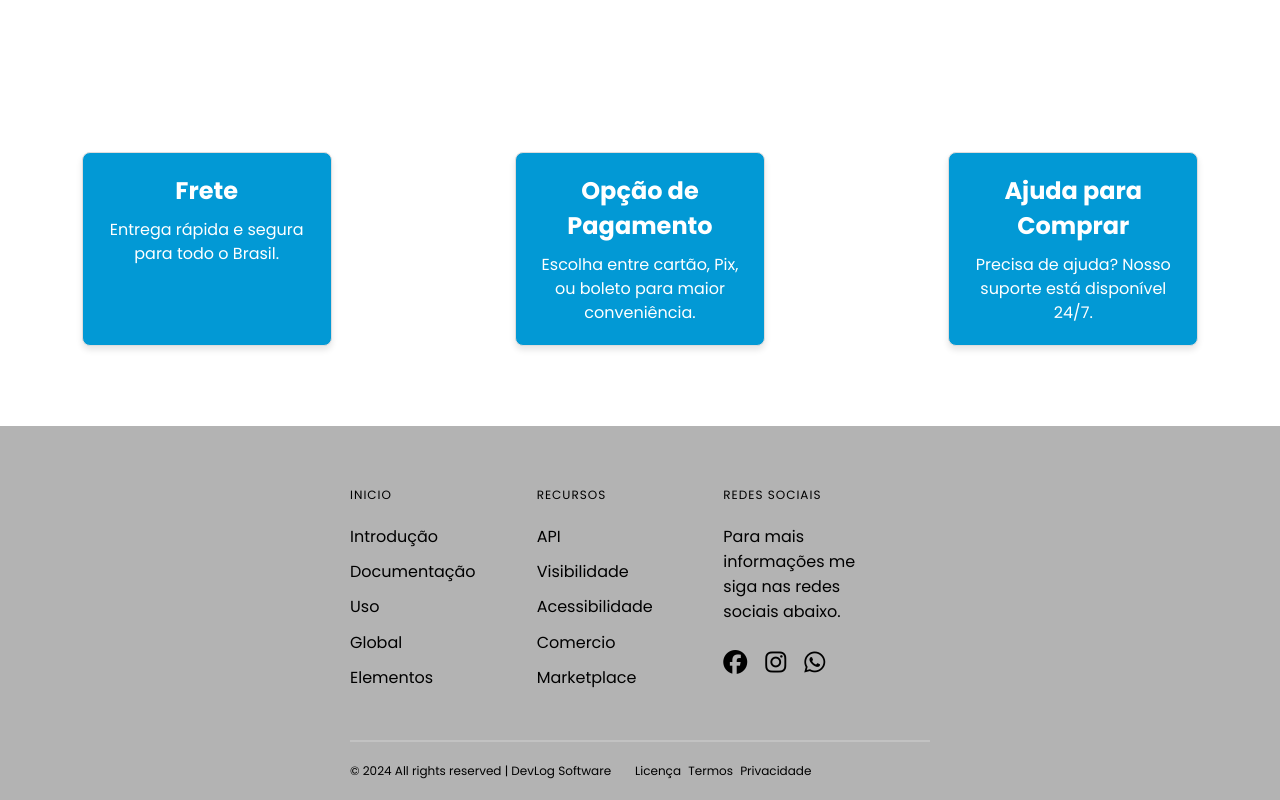
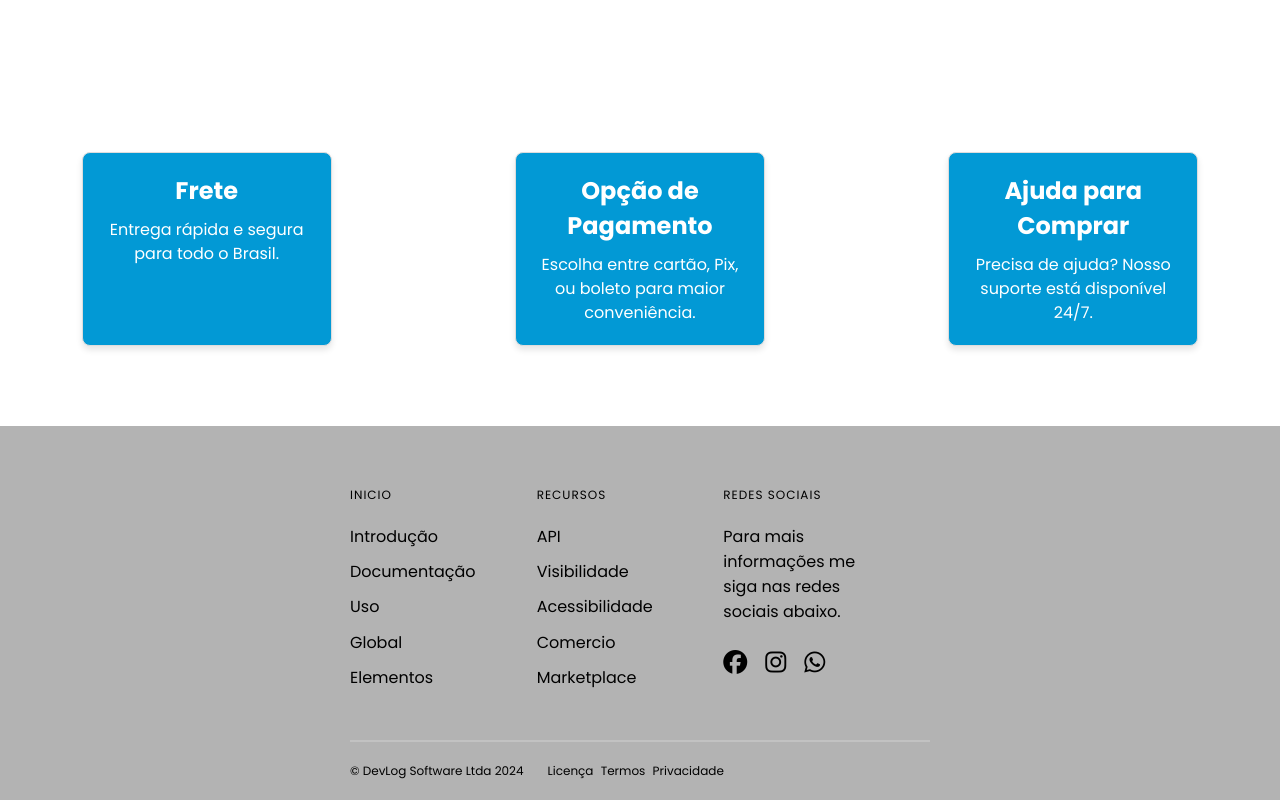
Before and after one commit to higorvieira-dev/domingues-refrigeracoes, a plain HTML site: page index.html in a window 1280 px wide. Shown: the part 6529-7329 px from the top of the page. Drawn offline with nearby package versions, Linux system fonts and the light colour scheme; files that its build step writes are made by us from their sources; a script that the page names is missing.

Commit message:
entreteriment

```diff
--- a/index.html
+++ b/index.html
@@ -180,7 +180,7 @@
             </div>
         </footer>
         <footer class="bottom">
-            <p class="copyright">© 2024 All rights reserved | DevLog Software</p>
+            <p class="copyright">© DevLog Software Ltda 2024</p>
             <div class="legal">
             <a href="" style="text-decoration: none; color: black;"> Licença </a>
             <a href="" style="text-decoration: none; color: black;"> Termos </a>
```
